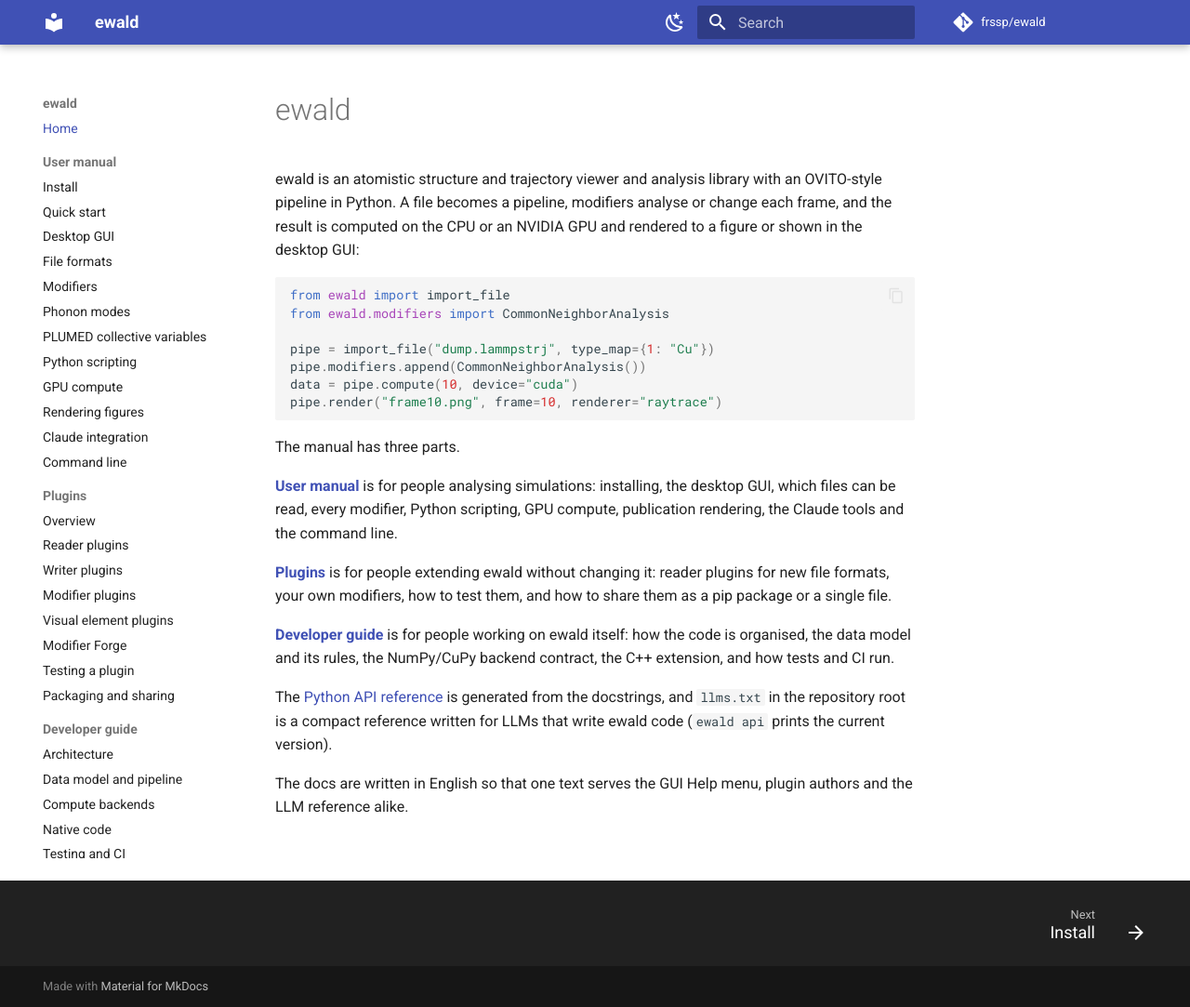
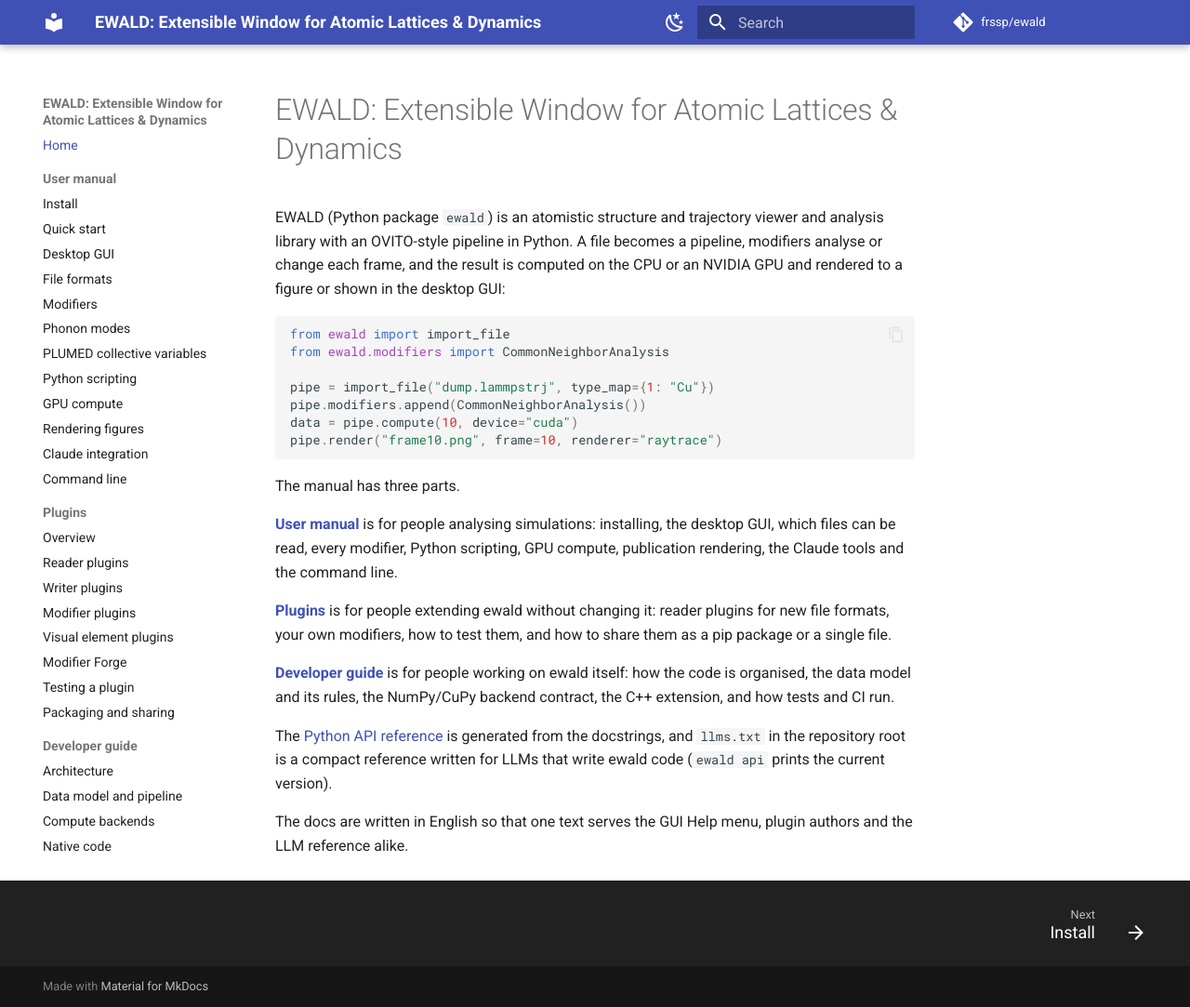
Before and after one commit to frssp/ewald, an MkDocs documentation site: the page built from docs/index.md, in a window 1280 px wide and 1083 px high. Shown: the whole window at 93% size. Built offline with MkDocs 1.6.1 and Material for MkDocs 9.7.7, drawn with Linux system fonts in a browser that asks for light colours; comment, search, counter and statistics services are not loaded.

Commit message:
Use the full name EWALD: Extensible Window for Atomic Lattices & Dynamics
README and manual titles, mkdocs site name, pyproject description, GUI window
title and About dialog, CLI --help, ewald.__title__ and the llms.txt header.
The package and import name stay ewald.

Co-Authored-By: Claude Opus 5.5 (1M context) <noreply@anthropic.com>

```diff
--- a/docs/index.md
+++ b/docs/index.md
@@ -1,6 +1,6 @@
-# ewald
+# EWALD: Extensible Window for Atomic Lattices & Dynamics
 
-ewald is an atomistic structure and trajectory viewer and analysis library with an
+EWALD (Python package `ewald`) is an atomistic structure and trajectory viewer and analysis library with an
 OVITO-style pipeline in Python. A file becomes a pipeline, modifiers analyse or change each
 frame, and the result is computed on the CPU or an NVIDIA GPU and rendered to a figure or
 shown in the desktop GUI:
--- a/llms.txt
+++ b/llms.txt
@@ -1,4 +1,4 @@
-# ewald Python API (for LLMs and people writing ewald code)
+# EWALD (Extensible Window for Atomic Lattices & Dynamics): `ewald` Python API (for LLMs and people writing ewald code)
 
 ewald is an OVITO-style atomistic pipeline: `import_file` -> modifiers -> `compute(frame)` -> render.
 The API mirrors OVITO's, so OVITO knowledge transfers; the differences below are where it doesn't.
--- a/mkdocs.yml
+++ b/mkdocs.yml
@@ -1,5 +1,5 @@
-site_name: ewald
-site_description: Atomistic structure and trajectory visualization and analysis with an OVITO-style Python pipeline
+site_name: "EWALD: Extensible Window for Atomic Lattices & Dynamics"
+site_description: EWALD (Extensible Window for Atomic Lattices & Dynamics). Atomistic structure and trajectory visualization and analysis with an OVITO-style Python pipeline
 repo_url: https://github.com/frssp/ewald
 repo_name: frssp/ewald
 edit_uri: edit/main/docs/
--- a/pyproject.toml
+++ b/pyproject.toml
@@ -5,7 +5,7 @@ build-backend = "setuptools.build_meta"
 [project]
 name = "ewald"
 version = "0.1.0"
-description = "Atomistic structure and trajectory visualization and analysis with a Python pipeline API"
+description = "EWALD (Extensible Window for Atomic Lattices & Dynamics): atomistic structure and trajectory visualization and analysis with a Python pipeline API"
 readme = "README.md"
 requires-python = ">=3.10"
 dependencies = ["numpy>=1.24", "scipy", "ase>=3.23", "matplotlib", "pyvista>=0.44", "vtk>=9.3", "numba>=0.59"]
--- a/src/ewald/__init__.py
+++ b/src/ewald/__init__.py
@@ -1,4 +1,5 @@
-"""ewald: atomistic structure & trajectory visualization and analysis.
+"""EWALD (Extensible Window for Atomic Lattices & Dynamics): atomistic structure & trajectory
+visualization and analysis.
 
 Typical use::
 
@@ -16,6 +17,7 @@ from .io import StaticSource, export_file, import_file
 from .pipeline import ComputeContext, Modifier, Pipeline, PythonModifier
 
 __version__ = "0.1.0"
+__title__ = "EWALD: Extensible Window for Atomic Lattices & Dynamics"
 
 __all__ = ["Cell", "DataCollection", "Pipeline", "Modifier", "PythonModifier", "ComputeContext",
            "StaticSource", "import_file", "export_file", "get_backend", "gpu_available"]
```
Also changed, not shown: README.md (+3 -3 lines), docs/features.md (+1 -1 lines), 3 other files.
